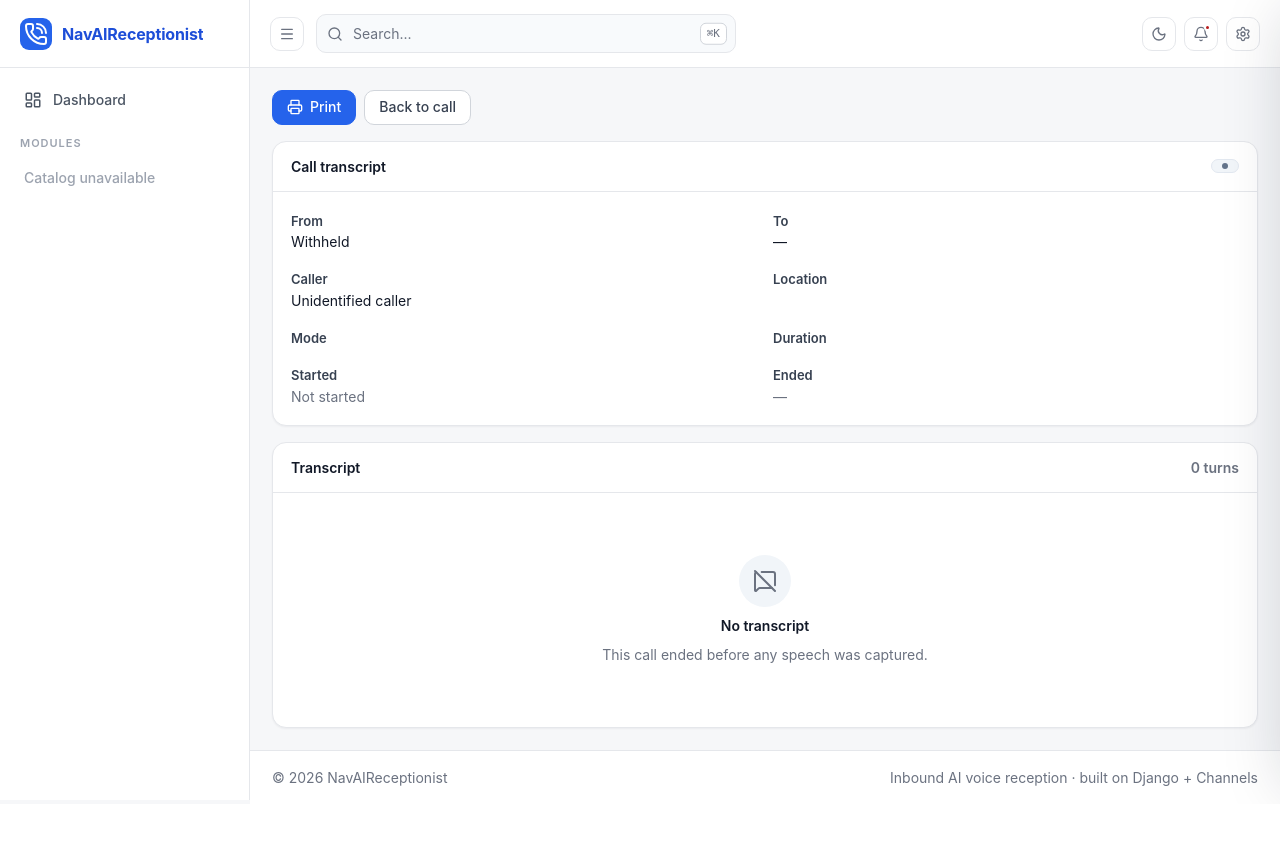
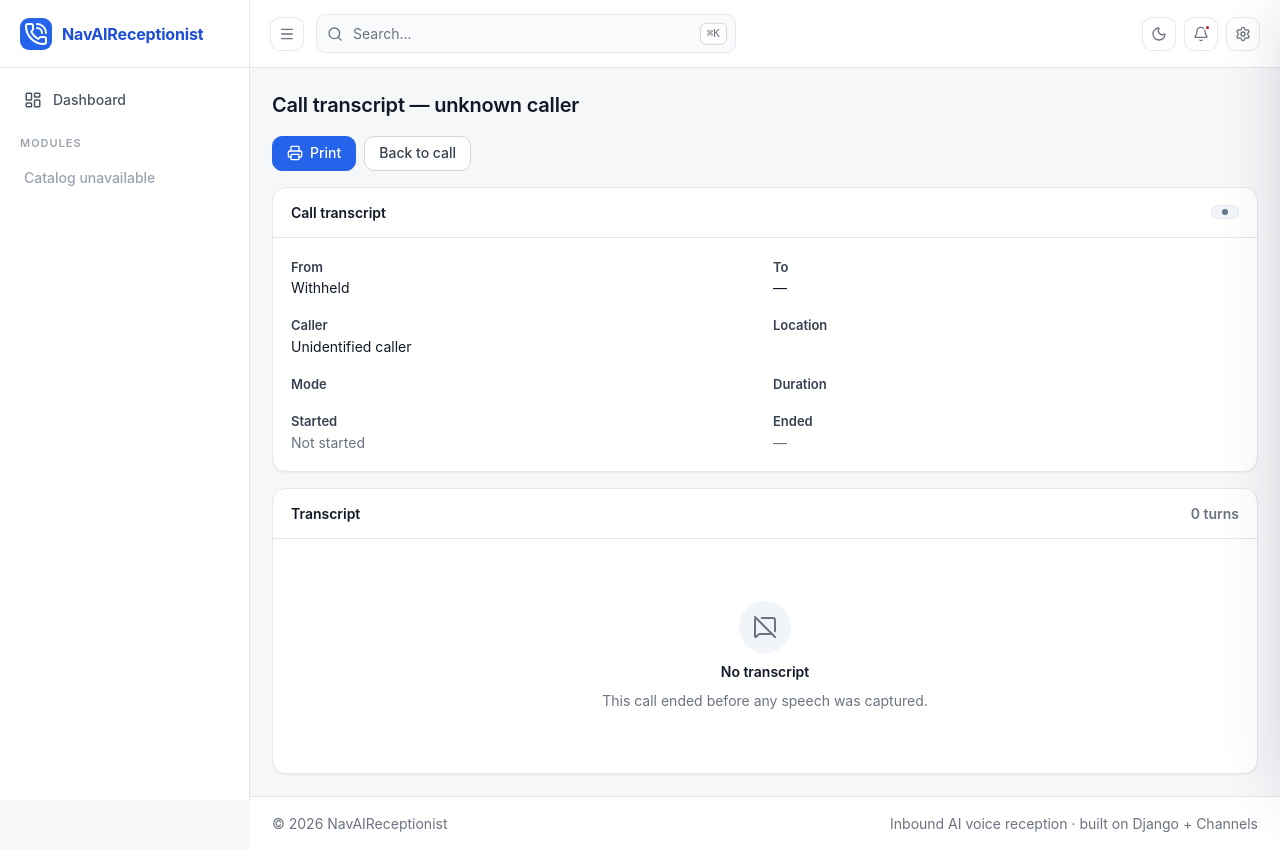
Before and after one commit to mnavaid925/NavAIReceptionist, a Django app: template templates/calls/transcript/transcript_print.html in a window 1280 px wide. Before the commit the page ends 800 px from the top, so only its background shows below. Run offline with Django 4.2, Linux system fonts and the light colour scheme; the template is opened without the code that fills it, so the values that code supplies are empty; some libraries are stand-ins or nearby versions.

Commit message:
a11y(calls): give the printable transcript a real h1 heading - the page set only the title tag, so a screen-reader user navigating by headings landed on a page with no landmark; a bare page-title heading serves both the printed document and assistive tech without the page-header breadcrumb the print stylesheet would not hide

```diff
--- a/templates/calls/transcript/transcript_print.html
+++ b/templates/calls/transcript/transcript_print.html
@@ -24,6 +24,19 @@
 {% block title %}Transcript — {% if obj.contact %}{{ obj.contact.display_name }}{% elif obj.from_number %}{{ obj.from_number|phone_e164 }}{% else %}unknown caller{% endif %}{% endblock %}
 
 {% block content %}
+{% comment %}
+  A real heading, on purpose, and NOT wrapped in `.page-header`. This page has no
+  `.page-header`/breadcrumb because the print stylesheet does not hide a
+  breadcrumb — but a document with no on-screen heading at all leaves a
+  screen-reader user navigating by headings with nothing to land on. A bare
+  `.page-title` gives both the document (on paper) and assistive tech (on screen)
+  a heading, without dragging in the chrome the print view is meant to shed.
+{% endcomment %}
+<h1 class="page-title" style="margin-block-end: 16px;">
+  Call transcript &mdash;
+  {% if obj.contact %}{{ obj.contact.display_name }}{% elif obj.from_number %}{{ obj.from_number|phone_e164 }}{% else %}unknown caller{% endif %}
+</h1>
+
 <div class="page-actions" style="margin-block-end: 16px;">
   <button type="button" class="btn btn-primary" onclick="window.print()">
     <i data-lucide="printer"></i> Print
```
